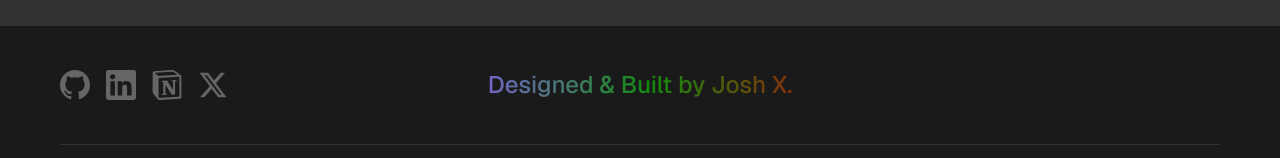
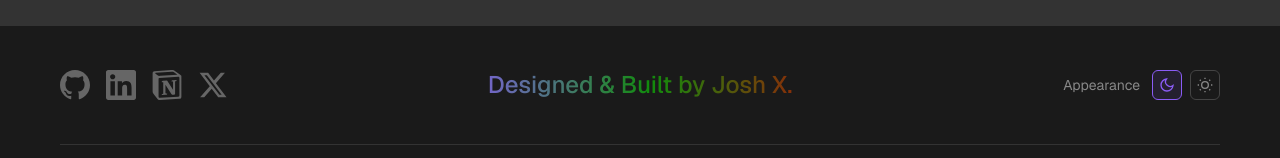
Before and after one commit to xuej41/portfolio-v2, a React (Vite) app: page /projects in a window 1280 px wide. Shown: the part 3502-3660 px from the top of the page. Built offline with nearby package versions, Linux system fonts and the light colour scheme.

Commit message:
Add dark and light mode

```diff
--- a/src/components/Footer.css
+++ b/src/components/Footer.css
@@ -80,12 +80,6 @@
     }
   }
 
-  .footer-right {
-    flex: 1;
-    display: flex;
-    justify-content: flex-end;
-  }
-
   .footer-appearance {
     display: flex;
     align-items: center;
@@ -124,6 +118,25 @@
     border-color: #8b5cf6;
     color: #8b5cf6;
     background: rgba(139, 92, 246, 0.1);
+  }
+
+  /* white overlay for light mode */
+  .light-overlay {
+    position: fixed;
+    top: 0;
+    left: 0;
+    width: 100%;
+    height: 100%;
+    background: white;
+    z-index: 999; /* above everything except footer-right */
+  }
+
+  .footer-right {
+    position: relative;
+    z-index: 1000; /* Higher than the overlay */
+    flex: 1;
+    display: flex;
+    justify-content: flex-end;
   }
 
   .footer-bottom {
--- a/src/components/Footer.jsx
+++ b/src/components/Footer.jsx
@@ -1,8 +1,16 @@
+import React, { useState } from "react";
 import "./Footer.css"
 
 const Footer = () => {
+  const [isLightMode, setIsLightMode] = useState(false); // Dark mode by default
+
+  const toggleTheme = () => {
+    setIsLightMode(!isLightMode);
+  };
+
   return (
-    <footer className="footer">
+    <footer className={`footer ${isLightMode ? "light-mode" : ""}`}>
+      {isLightMode && <div className="light-overlay"></div>}
       <div className="footer-container">
         <div className="footer-main">
           <div className="footer-left">
@@ -40,9 +48,20 @@ const Footer = () => {
 
           <div className="footer-right">
             <div className="footer-appearance">
-              {/* <span className="appearance-text">Appearance</span>
+              <span className="appearance-text">Appearance</span>
               <div className="theme-toggle">
-                <button className="theme-btn">
+                <button
+                    className={`theme-btn ${!isLightMode ? "active" : ""}`}
+                    onClick={toggleTheme}
+                >
+                  <svg width="16" height="16" viewBox="0 0 24 24" fill="none" xmlns="http://www.w3.org/2000/svg">
+                    <path d="M21 12.79A9 9 0 1 1 11.21 3 7 7 0 0 0 21 12.79z" stroke="currentColor" strokeWidth="2" />
+                  </svg>
+                </button>
+                <button
+                  className={`theme-btn ${isLightMode ? "active" : ""}`}
+                  onClick={toggleTheme}
+                >
                   <svg width="16" height="16" viewBox="0 0 24 24" fill="none" xmlns="http://www.w3.org/2000/svg">
                     <circle cx="12" cy="12" r="5" stroke="currentColor" strokeWidth="2" />
                     <path
@@ -52,14 +71,7 @@ const Footer = () => {
                     />
                   </svg>
                 </button>
-                <button
-                  className="theme-btn"
-                >
-                  <svg width="16" height="16" viewBox="0 0 24 24" fill="none" xmlns="http://www.w3.org/2000/svg">
-                    <path d="M21 12.79A9 9 0 1 1 11.21 3 7 7 0 0 0 21 12.79z" stroke="currentColor" strokeWidth="2" />
-                  </svg>
-                </button>
-              </div> */}
+              </div>
             </div>
           </div>
         </div>
```
